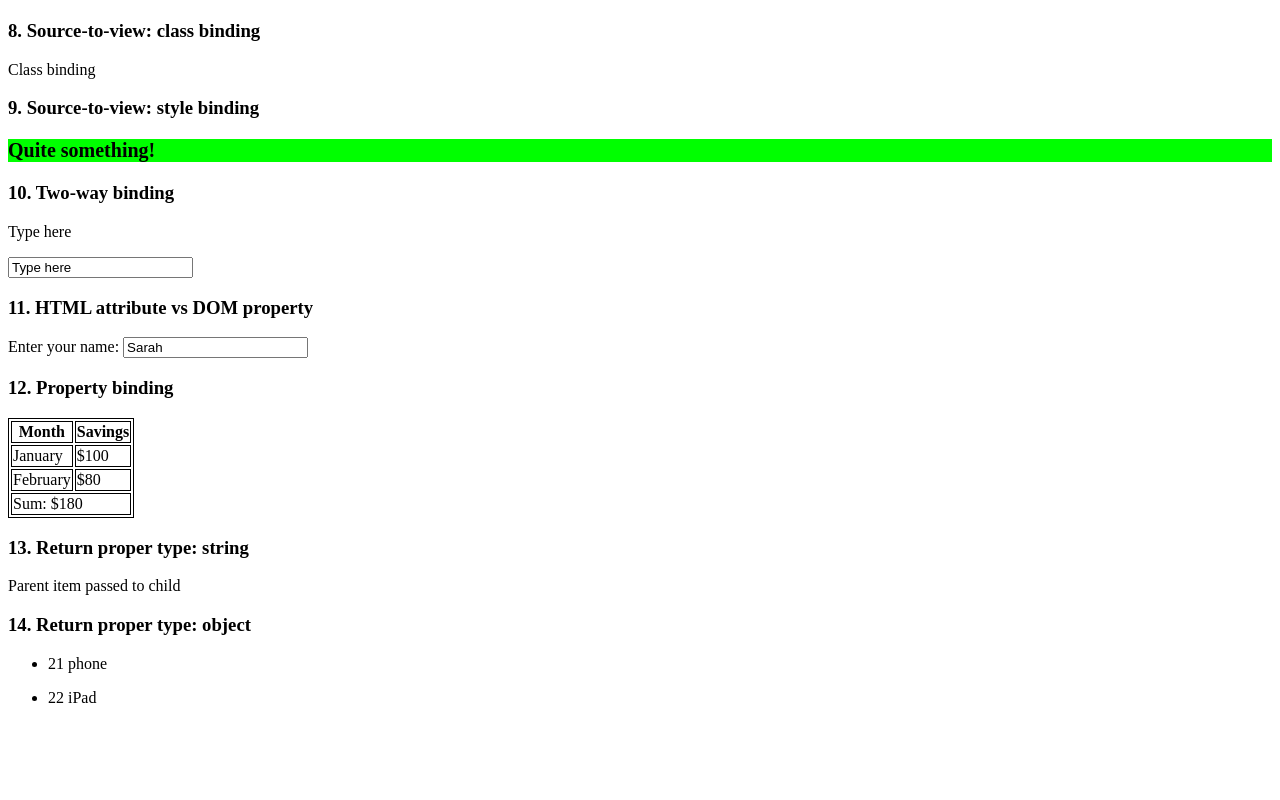
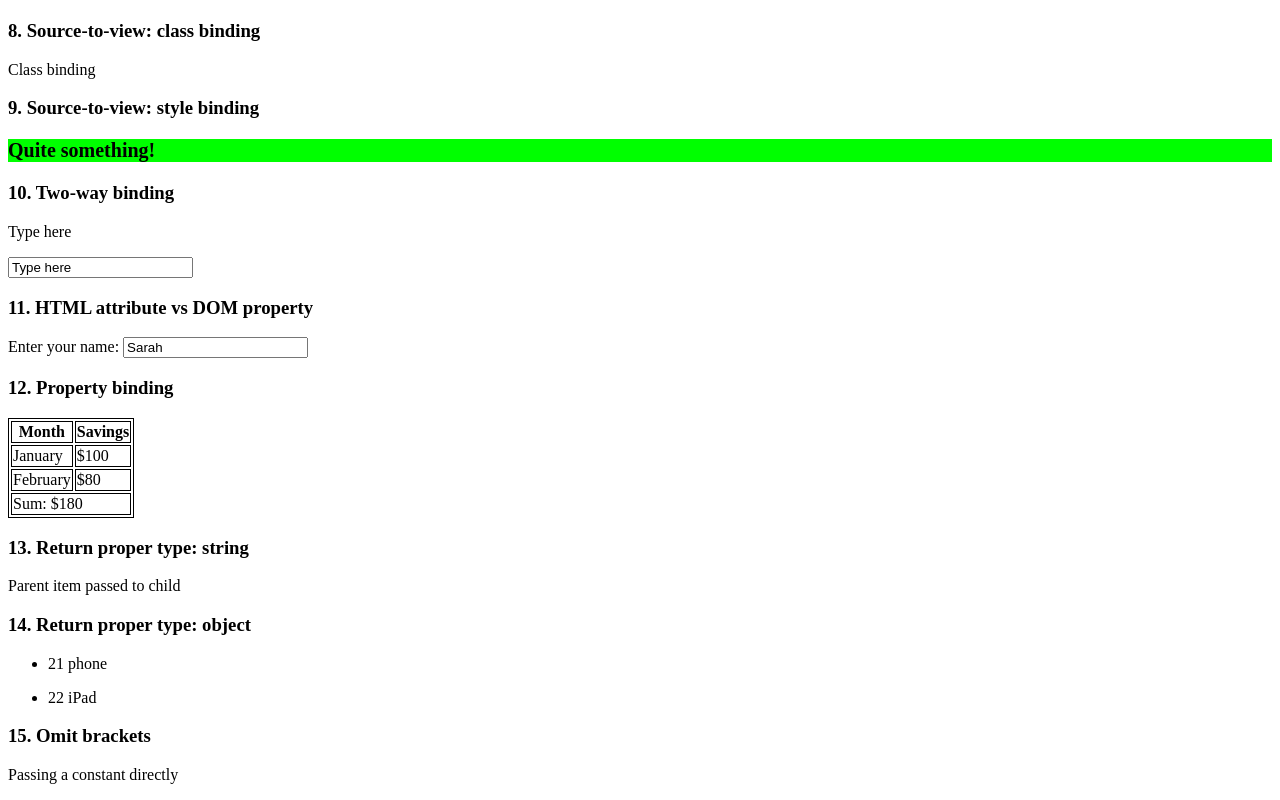
Before and after one commit to xgirma/ct-template-syntax, an Angular app: page / in a window 1280 px wide. Shown: the part 961-1761 px from the top of the page. Before the commit the page ends 1684 px from the top, so only its background shows below. Built offline with nearby package versions, Linux system fonts and the light colour scheme.

Commit message:
add test

```diff
--- a/src/app/app.component.html
+++ b/src/app/app.component.html
@@ -100,3 +100,7 @@
 <!--Return proper type: object-->
 <h3>14. Return proper type: object</h3>
 <app-list-item [childItems]="parentItems"></app-list-item>
+
+<!--omit brackets-->
+<h3>15. Omit brackets</h3>
+<app-item-detail childItem="Passing a constant directly"></app-item-detail>
```
Also changed, not shown: 2 other files (tests, documents, lock files or other folders).
